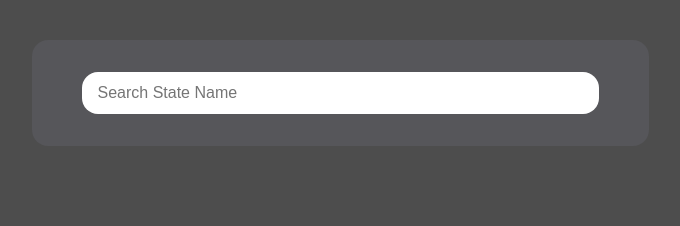
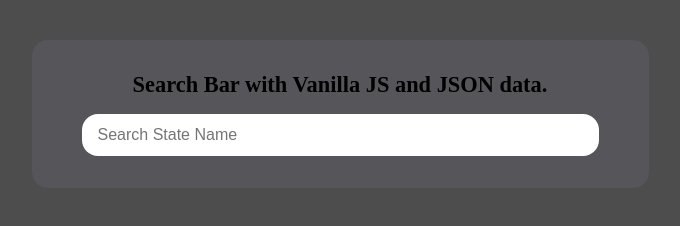
Before and after one commit to Nicky4k/Vanilla-JS-UI, a plain HTML site: page Search-Bar/SearchBar-JSON.html in a window 1280 px wide. Shown: the whole page, without its empty margins (300-980 px from the left). Drawn offline with Linux system fonts and the light colour scheme.

Commit message:
style changes to Serach Box

```diff
--- a/Search-Bar/SearchBar-JSON.css
+++ b/Search-Bar/SearchBar-JSON.css
@@ -19,6 +19,12 @@ body {
   width: 100%;
   align-items: center;
   padding: 1.5rem;
+}
+
+p {
+  margin-bottom: 1rem;
+  font-size: 1.4rem;
+  font-weight: bolder;
 }
 
 .input__submit {
--- a/Search-Bar/SearchBar-JSON.html
+++ b/Search-Bar/SearchBar-JSON.html
@@ -10,6 +10,7 @@
   <body>
     <section class="section__main">
       <nav class="nav__search">
+        <p>Search Bar with Vanilla JS and JSON data.</p>
         <input
           class="input__submit"
           name="Thing"
```
